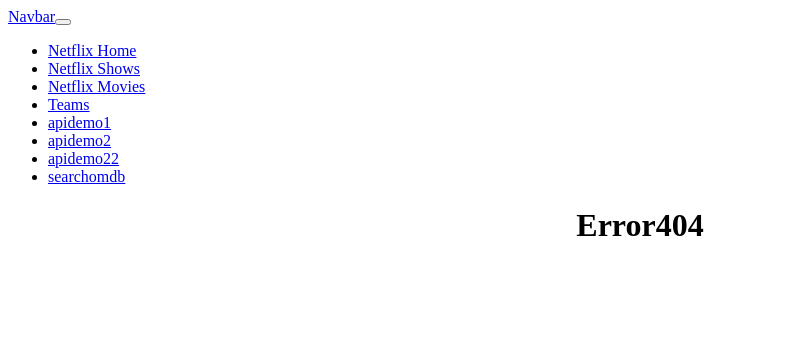
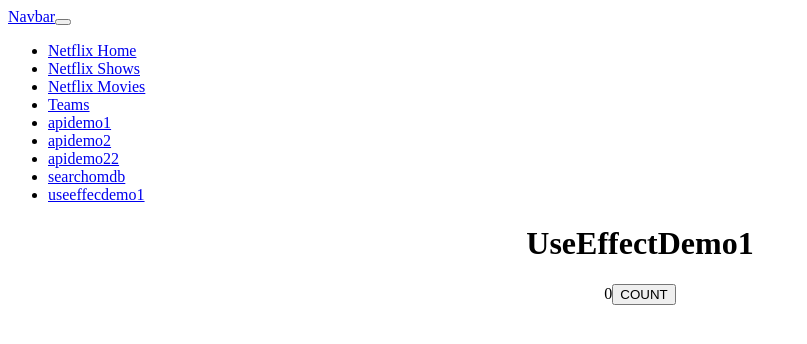
Before and after one commit to samirvithlani/mern_26_fullday25, a React app: page /useeffecdemo1 in a window 1280 px wide. Shown: the top 344 px of the page, without its empty margins (0-807 px from the left). Built offline with nearby package versions, Linux system fonts and the light colour scheme; the HTML template or start-up script is replaced by a standard one.

Commit message:
api demo

```diff
--- a/src/App.jsx
+++ b/src/App.jsx
@@ -41,6 +41,7 @@
 import { OmdbSearch } from './components/api/OmdbSearch'
 import { ApiDemo2 } from './components/api/ApiDemo2'
 import { ApiDemo22 } from './components/api/ApiDemo22'
+import { UseEffectDemo1 } from './components/UseEffectDemo1'
 
 
 function App() {
@@ -80,6 +81,7 @@
           <Route path='/apidemo2' element = {<ApiDemo2/>}></Route>
           <Route path='/apidemo22' element = {<ApiDemo22/>}></Route>
           <Route path='/searchomdb' element = {<OmdbSearch/>}></Route>
+          <Route path='/useeffecdemo1' element ={<UseEffectDemo1/>}></Route>
 
         </Routes>
     </div>
--- a/src/components/Navbar.jsx
+++ b/src/components/Navbar.jsx
@@ -153,6 +153,12 @@
                 searchomdb
               </Link>
             </li>
+            <li class="nav-item active">
+              <Link class="nav-link" to="/useeffecdemo1">
+                useeffecdemo1
+              </Link>
+            </li>
+
 
 
 
--- /dev/null
+++ b/src/components/UseEffectDemo1.jsx
@@ -0,0 +1,20 @@
+import React, { useEffect, useState } from 'react'
+
+export const UseEffectDemo1 = () => {
+    const [count, setcount] = useState(0)
+    useEffect(()=>{
+        console.log("use effect")
+    },[count])
+    //count -->cahnge -->useEffect will call again..
+    //()=>{} -->call back func
+    //[] -->dep array..
+
+  return (
+    <div style={{textAlign:"center"}}>
+        <h1>UseEffectDemo1</h1>
+        {count}
+        <button onClick={()=>{setcount(count+1)}} >COUNT</button>
+
+    </div>
+  )
+}
--- a/src/components/api/ApiDemo1.jsx
+++ b/src/components/api/ApiDemo1.jsx
@@ -1,5 +1,5 @@
 import axios from 'axios'
-import React, { useState } from 'react'
+import React, { useEffect, useState } from 'react'
 
 export const ApiDemo1 = () => {
 const [message, setmessage] = useState("")
@@ -17,11 +17,15 @@
         setusers(res.data.data) //-->fix
 
     }
+
+    useEffect(()=>{
+        getUsers()
+    },[])
   return (
     <div style={{textAlign:"center"}}>
         <h1>ApiDemo1</h1>
         {message}
-        <button onClick={getUsers}>GET</button>
+        {/* <button onClick={getUsers}>GET</button> */}
         {
         users.map((u)=>{
             return <li>{u.name}</li>
```
Also changed, not shown: th.txt.
